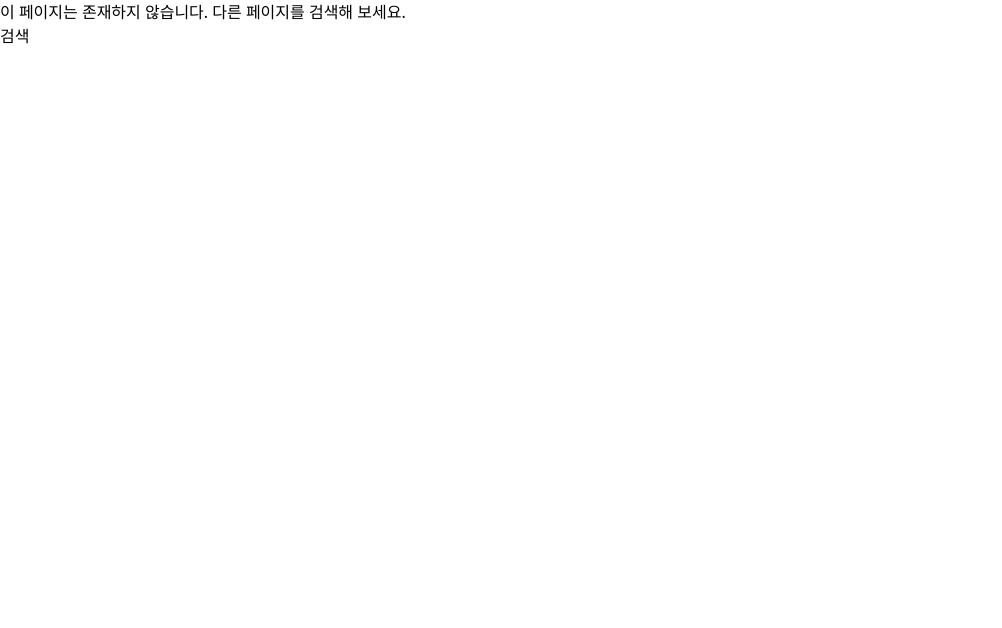
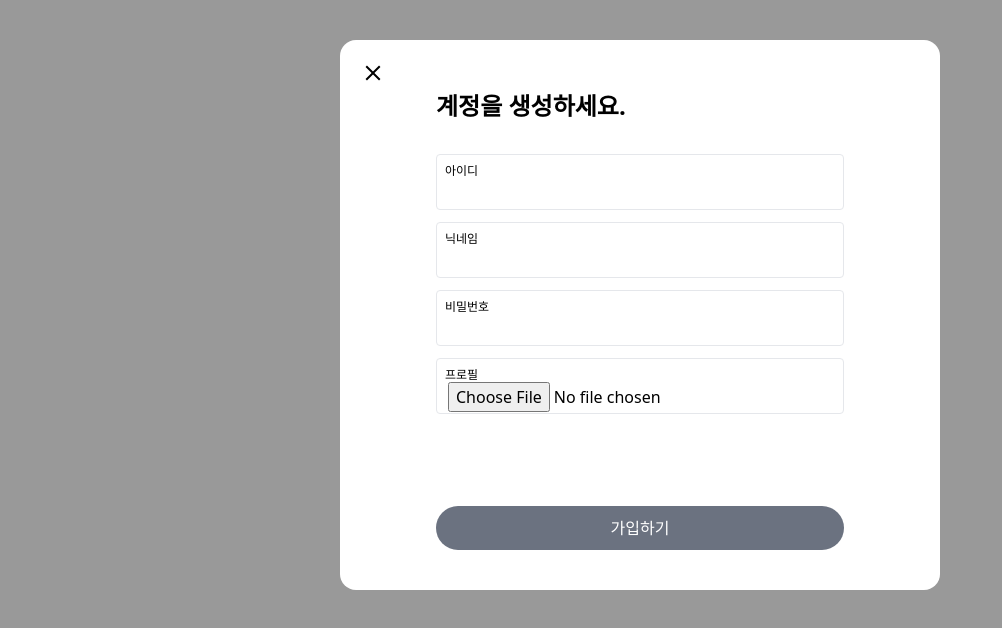
Before and after one commit to kai3030/x-clone, a Next.js app: page /i/flow/signup in a window 1280 px wide. Before the commit this address had no page. Shown: the top 628 px of the page, without its empty margins (0-1002 px from the left). Built offline with nearby package versions, Linux system fonts and the light colour scheme.

Commit message:
Feat: Signup 모달 생성

```diff
--- /dev/null
+++ b/src/app/(beforeLogin)/@modal/(.)i/flow/signup/page.tsx
@@ -0,0 +1,7 @@
+import Signup from "@/app/(beforeLogin)/_component/signup";
+
+const Page = () => {
+  return <Signup />
+}
+
+export default Page;
--- a/src/app/(beforeLogin)/_component/login.tsx
+++ b/src/app/(beforeLogin)/_component/login.tsx
@@ -3,15 +3,20 @@
 import ModalButton from "@/components/modal/ModalButton";
 import ModalInput from "@/components/modal/ModalInput";
 import { useState } from "react";
+import {useRouter} from "next/navigation";
 
 const Login = () => {
   const [id, setId] = useState();
   const [password, setPassword] = useState();
   const [message, setMessage] = useState();
 
+  const router = useRouter();
+  const onClickClose = () => {
+    router.back();
+    // TODO: 뒤로가기가 /home이 아니면 /home으로 보내기
+  }
+
   const onSubmit = () => {};
-
-  const onClickClose = () => {};
 
   const onChangeId = () => {};
 
--- /dev/null
+++ b/src/app/(beforeLogin)/_component/signup.tsx
@@ -0,0 +1,122 @@
+"use client";
+
+import ModalButton from "@/components/modal/ModalButton";
+import ModalInput from "@/components/modal/ModalInput";
+import {useRouter} from "next/navigation";
+import {ChangeEventHandler, FormEventHandler, useState} from "react";
+
+const Signup = () => {
+  const [id, setId] = useState('');
+  const [password, setPassword] = useState('');
+  const [nickname, setNickname] = useState('');
+  const [image, setImage] = useState('');
+  const [imageFile, setImageFile] = useState<File>();
+
+  const router = useRouter();
+  const onClickClose = () => {
+    router.back();
+    // TODO: 뒤로가기가 /home이 아니면 /home으로 보내기
+  }
+
+  const onChangeId: ChangeEventHandler<HTMLInputElement> = (e) => { setId(e.target.value) };
+
+  const onChangePassword: ChangeEventHandler<HTMLInputElement> = (e) => { setPassword(e.target.value) };
+  const onChangeNickname: ChangeEventHandler<HTMLInputElement> = (e) => { setNickname(e.target.value) };
+  const onChangeImageFile: ChangeEventHandler<HTMLInputElement> = (e) => {
+    e.target.files && setImageFile(e.target.files[0])
+  };
+
+  const onSubmit: FormEventHandler = (e) => {
+    e.preventDefault();
+    fetch('http://localhost:9090/api/users', {
+      method: 'post',
+      body: JSON.stringify({
+        id,
+        nickname,
+        image,
+        password,
+      }),
+      credentials: 'include',
+    }).then((response: Response) => {
+      console.log(response.status);
+      if (response.status === 200) {
+        router.replace('/home');
+      }
+    }).catch((err) => {
+      console.error(err);
+    });
+  }
+
+  const inputClassName = "w-full h-full mt-3 text-base p-3 outline-none"
+  return (
+    <div className="w-dvw h-full flex justify-center absolute bg-black bg-opacity-40 top-0 left-0 right-0 bottom-0">
+      <div className=" bg-white p-4 relative top-[5%] max-w-[80vw] min-w-[600px] rounded-2xl flex flex-col h-[550px]">
+
+        <div className=" text-2xl font-bold">
+          <button className="w-[34px] h-[34px] rounded-2xl left-[16px] top-[16px] flex items-center justify-center" onClick={onClickClose}>
+            <svg
+              width={24}
+              viewBox="0 0 24 24"
+              aria-hidden="true"
+              className="r-18jsvk2 r-4qtqp9 r-yyyyoo r-z80fyv r-dnmrzs r-bnwqim r-1plcrui r-lrvibr r-19wmn03"
+            >
+              <g>
+                <path d="M10.59 12L4.54 5.96l1.42-1.42L12 10.59l6.04-6.05 1.42 1.42L13.41 12l6.05 6.04-1.42 1.42L12 13.41l-6.04 6.05-1.42-1.42L10.59 12z"></path>
+              </g>
+            </svg>
+          </button>
+        </div>
+
+        <form className="h-full flex flex-col justify-around" onSubmit={onSubmit} >
+          <div className="flex-1 py-0 px-[80px]">
+            <div className="text-2xl font-bold mb-8">계정을 생성하세요.</div>
+
+            <ModalInput title="아이디" id="id">
+              <input
+                  id="id"
+                  className={inputClassName}
+                  value={id}
+                  onChange={onChangeId}
+                  type="text"
+                  placeholder=""
+                />
+            </ModalInput>
+            <ModalInput title="닉네임" id="nickname">
+              <input
+                  id="nickname"
+                  className={inputClassName}
+                  value={nickname}
+                  onChange={onChangeNickname}
+                  type="text"
+                  placeholder=""
+                />
+            </ModalInput>
+            <ModalInput title="비밀번호" id="password">
+              <input
+                  id="password"
+                  className={inputClassName}
+                  value={password}
+                  onChange={onChangePassword}
+                  type="password"
+                  placeholder=""
+                />
+            </ModalInput>
+            <ModalInput title="프로필" id="image">
+              <input
+                  id="image"
+                  className={inputClassName}
+                  onChange={onChangeImageFile}
+                  type="file"
+                  accept="image/*"
+                />
+            </ModalInput>
+          </div>
+
+          <ModalButton id={id} password={password}>가입하기</ModalButton>
+        </form>
+      </div>
+    </div>
+  );
+}
+
+export default Signup;
--- /dev/null
+++ b/src/app/(beforeLogin)/i/flow/signup/page.tsx
@@ -0,0 +1,7 @@
+import Signup from "@/app/(beforeLogin)/_component/signup";
+
+const Page = () => {
+  return <Signup />
+}
+
+export default Page;
--- a/src/app/(beforeLogin)/login/page.tsx
+++ b/src/app/(beforeLogin)/login/page.tsx
@@ -1,7 +1,13 @@
-import { redirect } from "next/navigation";
+"use client";
+
+import {useRouter} from "next/navigation";
+import Home from "../page";
 
 const Login = () => {
-  redirect("/i/flow/login");
+  const router = useRouter();
+  router.replace('/i/flow/login');
+
+  return <Home/>
 };
 
 
--- a/src/app/(beforeLogin)/page.tsx
+++ b/src/app/(beforeLogin)/page.tsx
@@ -17,7 +17,7 @@ export default function Home() {
             <Button fill="blue">계정 만들기</Button>
           </Link>
           <h3>이미 트위터에 가입하셨나요?</h3>
-          <Link href="/i/flow/login">
+          <Link href="/login">
             <Button fill="none">로그인</Button>
           </Link>
         </div>
```
